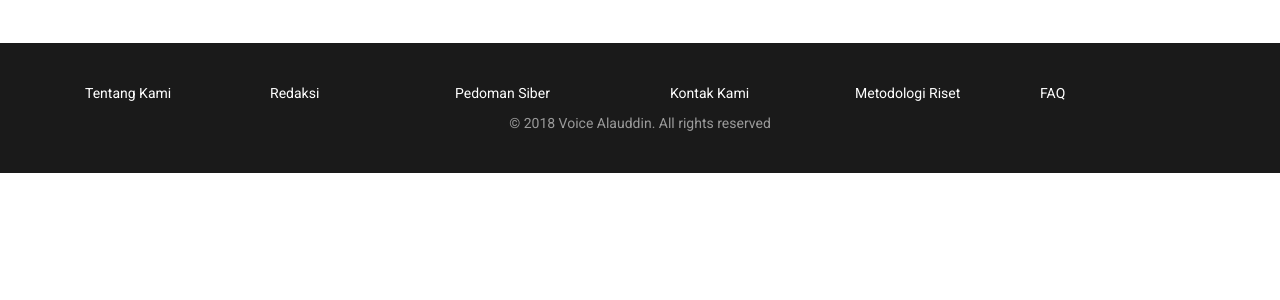
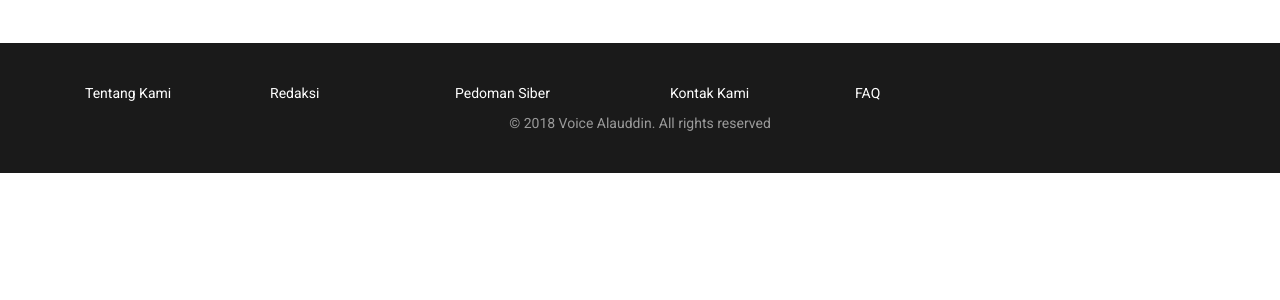
Before and after one commit to nursanamar/voa, a CodeIgniter app: page /voa/index.php/welcome/index in a window 1280 px wide. Shown: the part 102-402 px from the top of the page. Run offline with CodeIgniter, Linux system fonts and the light colour scheme; data that the repository does not hold is empty; some libraries are stand-ins or nearby versions.

Commit message:
footer fix

```diff
--- a/application/views/template/footer.php
+++ b/application/views/template/footer.php
@@ -15,9 +15,6 @@
 				<div class="col-sm-6 col-md-6" >
 					<div class="col-sm-4 col-md-4" >
 						<a href="">Kontak Kami</a>
-					</div>
-					<div class="col-sm-4 col-md-4" >
-						<a href="">Metodologi Riset</a>
 					</div>
 					<div class="col-sm-4 col-md-4" >
 						<a href="">FAQ</a>
```
